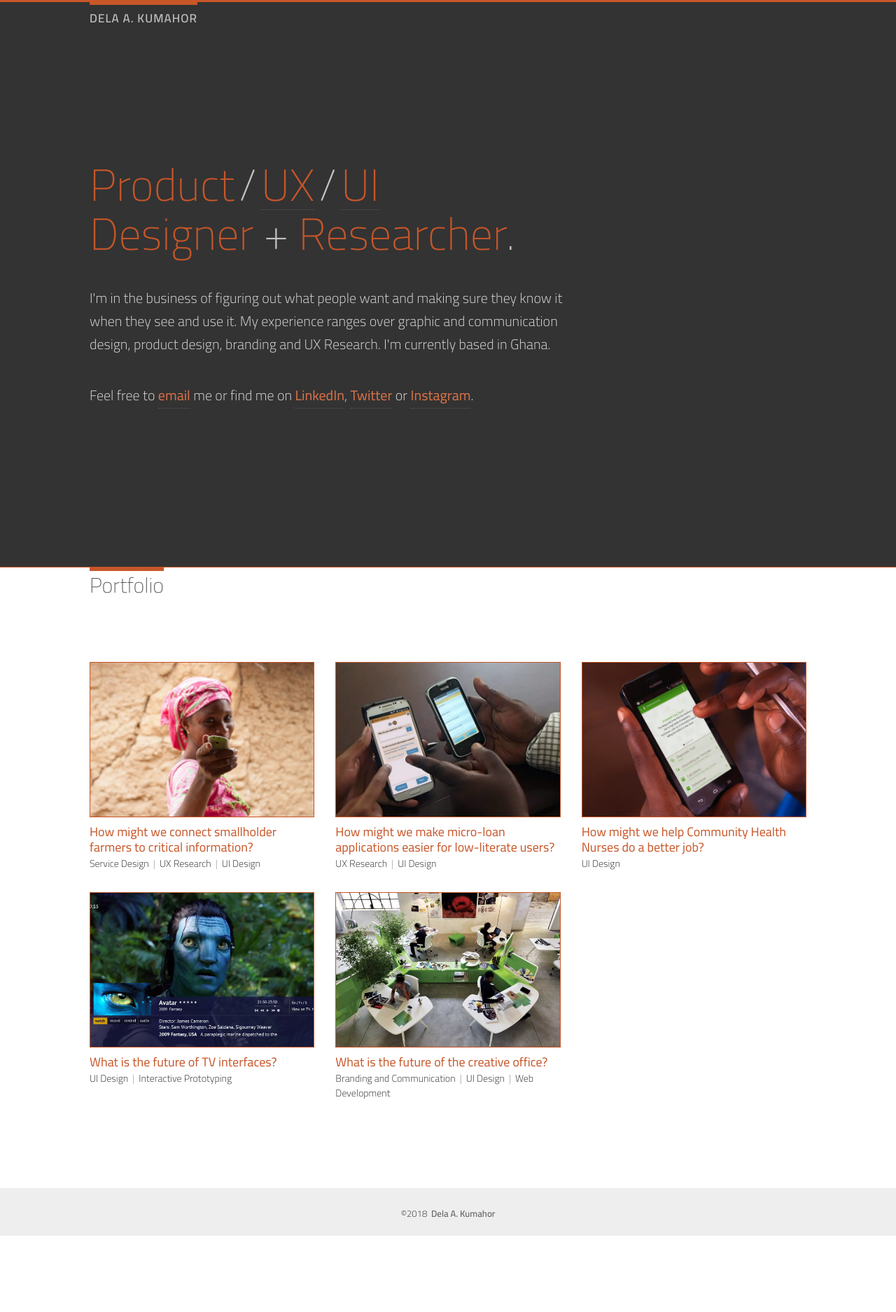
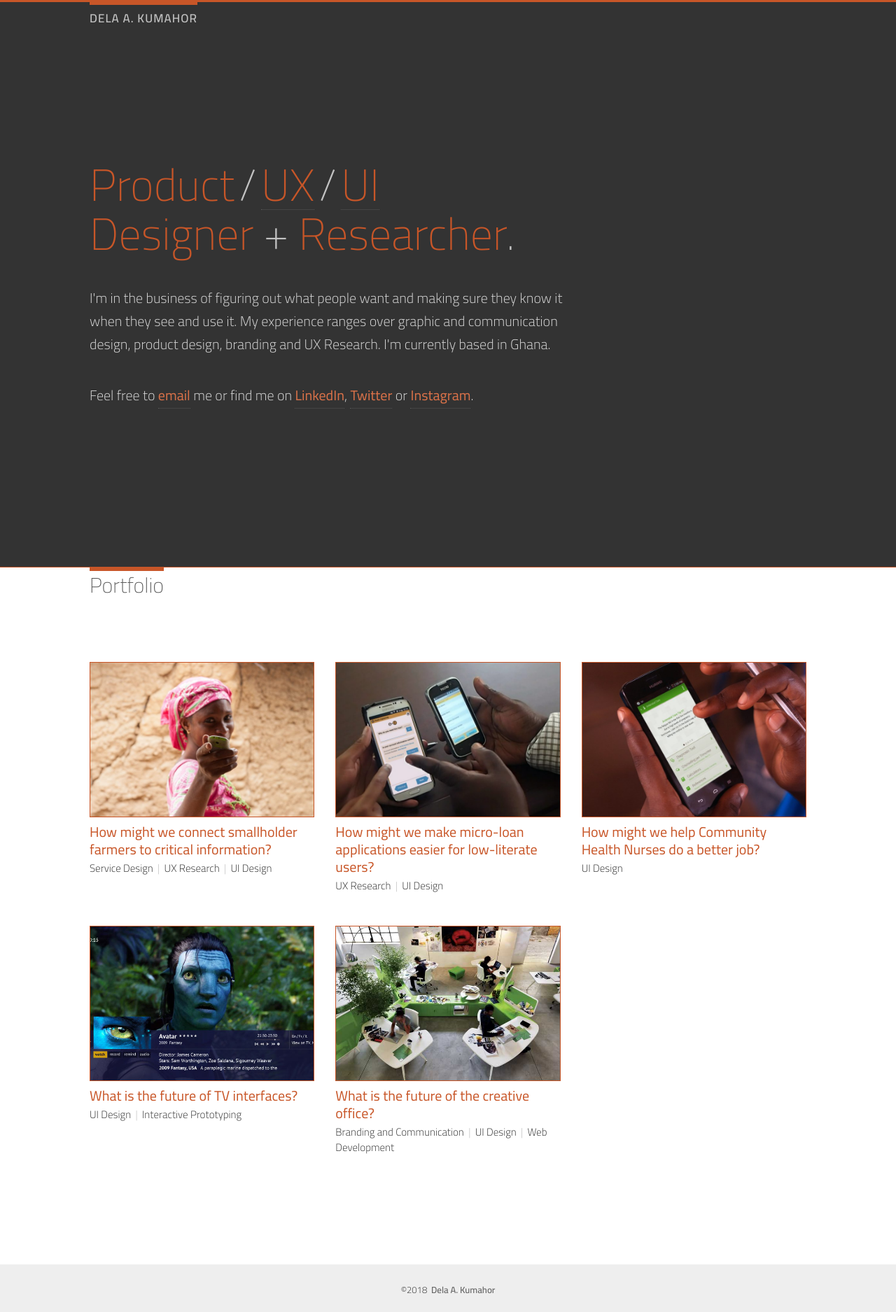
Before and after one commit to delak/portfolio-site, a Jekyll site: the page built from index.md, in a window 1280 px wide. Shown: the whole page at 70% size. Built offline with Jekyll 4.4.1, drawn with Linux system fonts in a browser that asks for light colours; nearby versions of some CDN libraries; before the commit the page ends 1766 px from its top, so only the background shows below that.

Commit message:
font size tweaks

```diff
--- a/_sass/_layout.scss
+++ b/_sass/_layout.scss
@@ -171,6 +171,7 @@
 
 			.project {
 				margin: $global-padding;
+				margin-bottom: $spacing-unit;
 				width: calc(33.33333333333% - (2 * #{$global-padding}));
 				min-width: 230px;
 				@include media-query($on-desktop) {
@@ -235,13 +236,13 @@
 				.project-title {
 					a {
 						font: {
-							size: 18px;
+							size: 20px;
 							weight: $font-regular;
 						}
 						display: block;
 						color: $brand-color;
-						line-height: 22px;
-						padding-top: 10px;
+						line-height: 25px;
+						padding-top: 8px;
 					}
 
 					a:hover {
@@ -251,15 +252,15 @@
 
 				.project-category {
 					font: {
-						size: 14px;
+						size: 15px;
 						weight: $font-light;
 					}
-					margin-top: 2px;
+					margin-top: 4px;
 					line-height: 1.5em;
 					padding: 0;
 
 					.type-divider {
-						opacity: 0.5;
+						opacity: 0.3;
 						padding: 0 3px;
 					}
 				}
```
